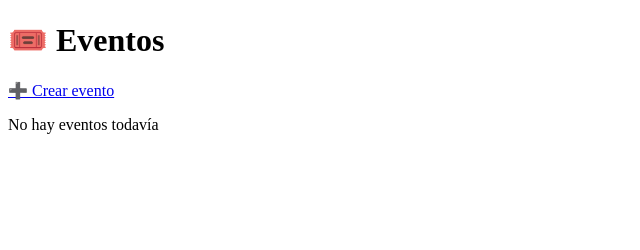
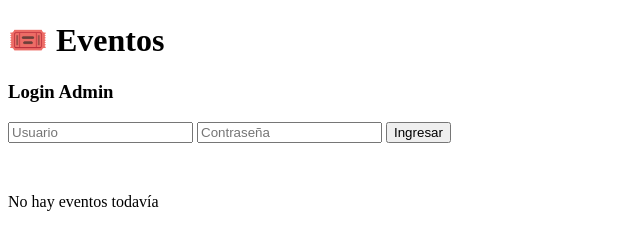
Before and after one commit to ezequielmaureira/ticketsapp, a website: page index.html in a window 1280 px wide. Shown: the whole page, without its empty margins (0-640 px from the left). Drawn offline with Linux system fonts and the light colour scheme; no server answers.

Commit message:
Update index.html

```diff
--- a/index.html
+++ b/index.html
@@ -10,18 +10,68 @@
 
   <h1>🎟️ Eventos</h1>
 
-  <a href="crear_evento.html">➕ Crear evento</a>
+  <!-- 🔐 LOGIN SIMPLE -->
+  <div id="loginBox">
+    <h3>Login Admin</h3>
+    <input type="text" id="user" placeholder="Usuario">
+    <input type="password" id="pass" placeholder="Contraseña">
+    <button onclick="login()">Ingresar</button>
+    <p id="loginMsg"></p>
+  </div>
+
+  <br>
+
+  <!-- SOLO SI ESTÁ LOGUEADO -->
+  <a href="crear_evento.html" id="crearLink" style="display:none;">➕ Crear evento</a>
 
   <div id="contenedor"></div>
 
-  <!-- 🔥 Script que crea las cards -->
- <script src="js/render.js?v=1"></script>
+  <script src="js/render.js?v=2"></script>
 
   <script>
     const API_URL = "https://ticketsapp-production-0823.up.railway.app";
 
     const contenedor = document.getElementById("contenedor");
+    const crearLink = document.getElementById("crearLink");
 
+    // 🔐 LOGIN
+    async function login() {
+      const user = document.getElementById("user").value;
+      const pass = document.getElementById("pass").value;
+
+      try {
+        const res = await fetch(`${API_URL}/login`, {
+          method: "POST",
+          headers: { "Content-Type": "application/json" },
+          body: JSON.stringify({ user, pass })
+        });
+
+        const data = await res.json();
+
+        if (data.token) {
+          localStorage.setItem("token", data.token);
+          document.getElementById("loginMsg").innerText = "Logueado ✅";
+          checkLogin();
+        } else {
+          document.getElementById("loginMsg").innerText = "Error login ❌";
+        }
+
+      } catch (err) {
+        console.error(err);
+      }
+    }
+
+    // 🔍 VERIFICAR SI YA ESTÁ LOGUEADO
+    function checkLogin() {
+      const token = localStorage.getItem("token");
+
+      if (token) {
+        crearLink.style.display = "block";
+        document.getElementById("loginBox").style.display = "none";
+      }
+    }
+
+    // 📥 CARGAR EVENTOS
     async function cargarEventos() {
       try {
         const res = await fetch(`${API_URL}/events`);
@@ -48,6 +98,8 @@
       }
     }
 
+    // 🚀 INIT
+    checkLogin();
     render();
   </script>
 
```
